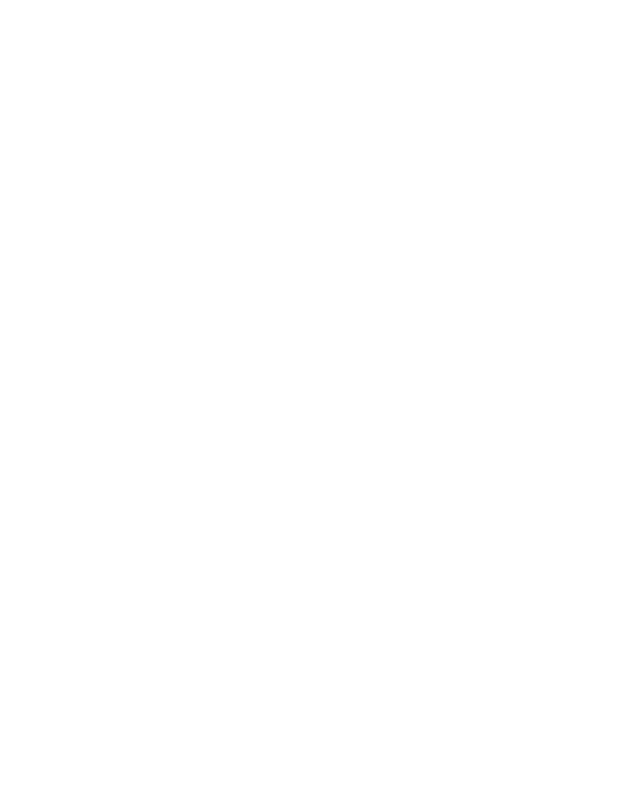
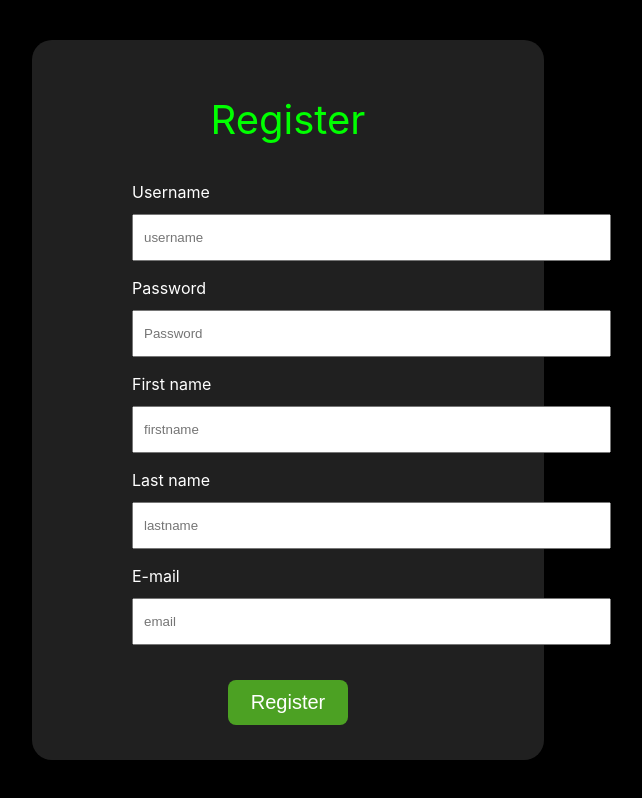
Before and after one commit to FairyFay404/website-not-security, a React (Vite) app in the folder client/: page /register in a window 1280 px wide. Before the commit this address had no page. Shown: the whole page, without its empty margins (352-994 px from the left). Built offline with nearby package versions, Linux system fonts and the light colour scheme.

Commit message:
Create Register page (HTML, CSS)

```diff
--- a/client/src/App.jsx
+++ b/client/src/App.jsx
@@ -3,6 +3,7 @@
 import './App.css'
 import Content from './Content';
 import Login from './Login';
+import Register from './Register';
 
 function App() {
     const [count, setCount] = useState(0)
@@ -13,6 +14,7 @@
             <BrowserRouter>
                 <Routes>
                     <Route path="/" element={<Login />} />
+                    <Route path="/register" element={<Register />} />
                     <Route path="/content" element={<Content/>} />
                 </Routes>
             </BrowserRouter>
--- /dev/null
+++ b/client/src/Register.jsx
@@ -0,0 +1,42 @@
+import React from 'react'
+import "./register.css"
+
+const registerURL = "http://localhost:5000/register";
+
+export default function Register() {
+    return (
+        <>
+            <div className="bg-black flex flex-row justify-center items-center">
+                <div className="bg-background border-radius-10 ">
+                    <div className='flex flex-col justify-center items-center'>
+                        <p className="text-register">Register</p>
+                    </div>
+                    <div>
+                        <p className="text-username set-margin-left">Username</p>
+                        <input className="input-username set-margin-left" type="text" placeholder="username" onChange={(event) => { setUsername(event.target.value) }}/>
+                    </div>
+                    <div>
+                        <p className="text-password set-margin-left">Password</p>
+                        <input className="input-password set-margin-left" type="password" placeholder="Password" onChange={(event) => { setPassword(event.target.value) }}/>
+                    </div>
+                    <div>
+                        <p className="text-firstname set-margin-left">First name</p>
+                        <input className="input-firstname set-margin-left" type="text" placeholder="firstname" onChange={(event) => { setFirstName(event.target.value) }}/>
+                    </div>
+                    <div>
+                        <p className="text-lastname set-margin-left">Last name</p>
+                        <input className="input-lastname set-margin-left" type="text" placeholder="lastname" onChange={(event) => { setLastName(event.target.value) }}/>
+                    </div>
+                    <div>
+                        <p className="text-email set-margin-left">E-mail</p>
+                        <input className="input-email set-margin-left" type="text" placeholder="email" onChange={(event) => { setEmail(event.target.value) }}/>
+                    </div>
+                    <div className="flex flex-col justify-center items-center margin-top-button">
+
+                    <button className="button-register" onClick={Register}>Register</button>
+                    </div>
+                </div>
+            </div>
+        </>
+    )
+}
--- /dev/null
+++ b/client/src/register.css
@@ -0,0 +1,71 @@
+.input-firstname {
+    width: 479px;
+    height: 47px;
+    margin-top: 10px;
+    padding-left: 10px;
+}
+
+.input-lastname {
+    width: 479px;
+    height: 47px;
+    margin-top: 10px;
+    padding-left: 10px;
+}
+
+.input-email {
+    width: 479px;
+    height: 47px;
+    margin-top: 10px;
+    padding-left: 10px;
+}
+
+.text-register {
+    color: #00ff00;
+    font-size: 40px;
+    margin-top: 50px;
+}
+
+.text-firstname {
+    color: white;
+    margin-top: 10px;
+}
+
+.text-firstname {
+    color: white;
+    margin-top: 15px;
+}
+
+.text-lastname {
+    color: white;
+    margin-top: 15px;
+}
+
+.text-email {
+    color: white;
+    margin-top: 15px;
+}
+
+.bg-background {
+    background-color: #202020;
+    width: 40%;
+    height: 90%;
+}
+
+.bg-black {
+    background-color: #000000;
+}
+
+.set-margin-left {
+    margin-left: 100px;
+}
+
+.button-register {
+    width: 120px;
+    height: 45px;
+    border-width: 0px;
+    background: #4CA123;
+    border-radius: 8px;
+    color: white;
+    font-size: 20px;
+    cursor: pointer;
+}
```
Also changed, not shown: 1 other file (tests, documents, lock files or other folders).
